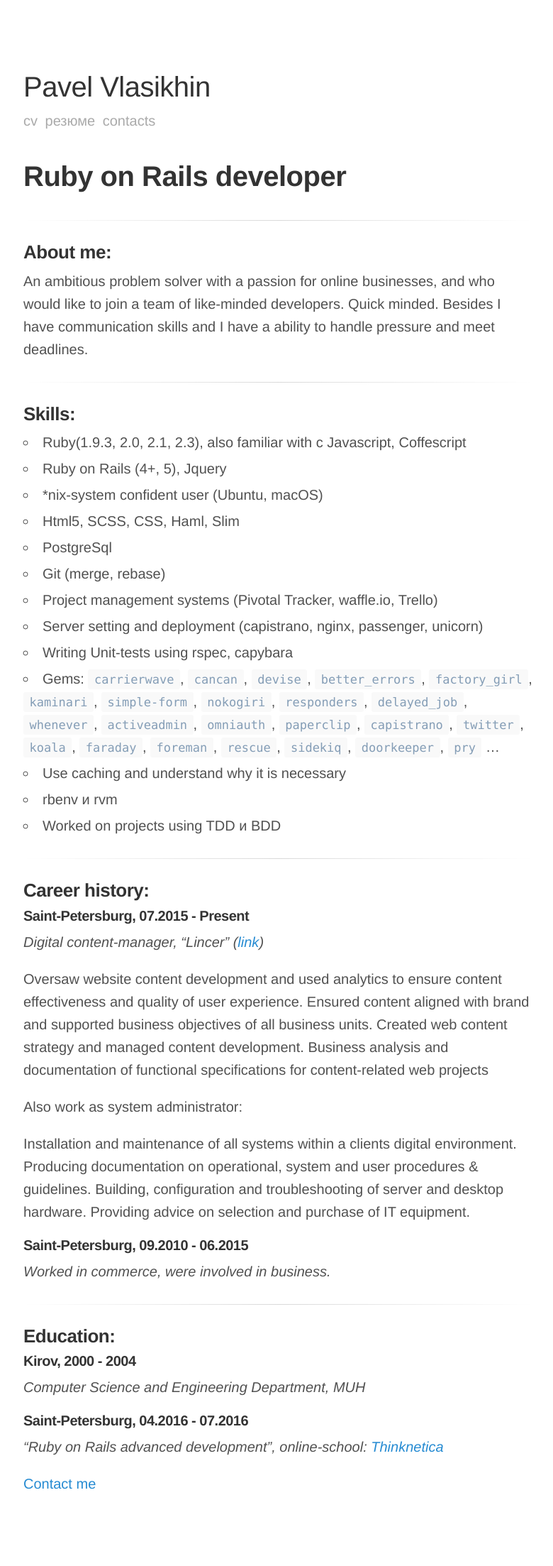
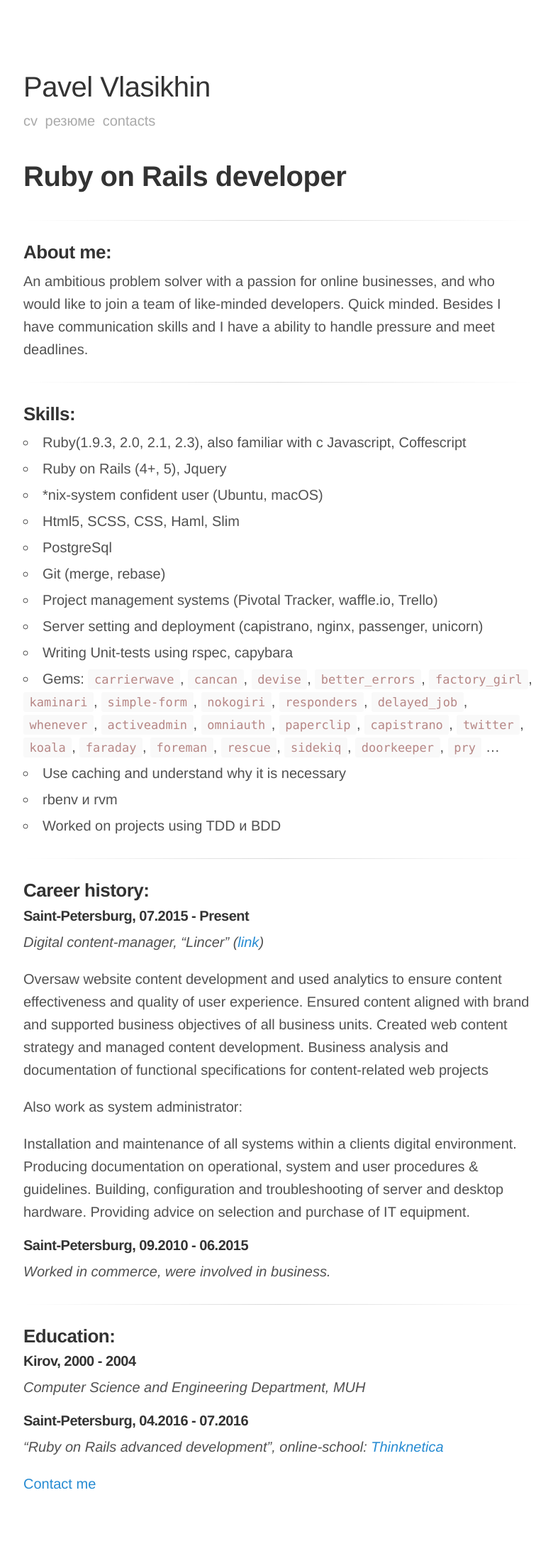
Before and after one commit to vlasikhin/vlasikhin.github.io, a Jekyll site: the page built from eng.md, in a window 1280 px wide. Shown: the whole page at 71% size, without its empty margins (247-1027 px from the left). Built offline with Jekyll 4.4.1, drawn with Linux system fonts in a browser that asks for light colours.

Commit message:
minor styles fix

```diff
--- a/index.html
+++ b/index.html
@@ -11,10 +11,6 @@ layout: default
     {% endfor %}
   </nav>
 </header>
-<!--<p>-->
-  <!--<a href="https://vlasikhin.github.io/eng/"> CV </a> /-->
-  <!--<a href="https://vlasikhin.github.io/rus/"> Резюме </a>-->
-<!--</p>-->
 <hr>
 <h3> Contacts: </h3>
 <address>
--- a/style.scss
+++ b/style.scss
@@ -15,7 +15,6 @@ body {
 
 html {
   font-family: "HelveticaNeue-Light", "Helvetica Neue Light", "Helvetica Neue", Helvetica, Arial, "Lucida Grande", sans-serif;
-  //font-family: "Source Sans Pro", "Helvetica Neue", Helvetica, Arial, sans-serif;
   font-size: 18px;
   font-weight: 300;
   line-height: 1.6;
@@ -126,13 +125,6 @@ ol + h3 {
   margin-top: 1.5rem;
 }
 
-//hr {
-//  border: 0;
-//  border-top: .5px solid #eee;
-//  border-bottom: .5px solid #eee;
-//  margin: 1.5rem auto;
-//}
-
 hr {
   border: 0;
   margin: 1.5rem auto;
@@ -175,7 +167,7 @@ pre {
 code {
   padding: .25em .5em;
   font-size: 85%;
-  color: #849db6;
+  color: #b68685;
   background-color: #f9f9f9;
   border-radius: 3px;
 }
@@ -378,65 +370,3 @@ tbody tr:nth-child(odd) th {
     color: #333;
   }
 }
-//
-//.highlight .hll { background-color: #ffffcc }
-//.highlight .c { color: #999988; font-style: italic } /* Comment */
-//.highlight .err { color: #a61717; background-color: #e3d2d2 } /* Error */
-//.highlight .k { color: #000000; font-weight: bold } /* Keyword */
-//.highlight .o { color: #000000; font-weight: bold } /* Operator */
-//.highlight .cm { color: #999988; font-style: italic } /* Comment.Multiline */
-//.highlight .cp { color: #999999; font-weight: bold; font-style: italic } /* Comment.Preproc */
-//.highlight .c1 { color: #999988; font-style: italic } /* Comment.Single */
-//.highlight .cs { color: #999999; font-weight: bold; font-style: italic } /* Comment.Special */
-//.highlight .gd { color: #000000; background-color: #ffdddd } /* Generic.Deleted */
-//.highlight .ge { color: #000000; font-style: italic } /* Generic.Emph */
-//.highlight .gr { color: #aa0000 } /* Generic.Error */
-//.highlight .gh { color: #999999 } /* Generic.Heading */
-//.highlight .gi { color: #000000; background-color: #ddffdd } /* Generic.Inserted */
-//.highlight .go { color: #888888 } /* Generic.Output */
-//.highlight .gp { color: #555555 } /* Generic.Prompt */
-//.highlight .gs { font-weight: bold } /* Generic.Strong */
-//.highlight .gu { color: #aaaaaa } /* Generic.Subheading */
-//.highlight .gt { color: #aa0000 } /* Generic.Traceback */
-//.highlight .kc { color: #000000; font-weight: bold } /* Keyword.Constant */
-//.highlight .kd { color: #000000; font-weight: bold } /* Keyword.Declaration */
-//.highlight .kn { color: #000000; font-weight: bold } /* Keyword.Namespace */
-//.highlight .kp { color: #000000; font-weight: bold } /* Keyword.Pseudo */
-//.highlight .kr { color: #000000; font-weight: bold } /* Keyword.Reserved */
-//.highlight .kt { color: #445588; font-weight: bold } /* Keyword.Type */
-//.highlight .m { color: #009999 } /* Literal.Number */
-//.highlight .s { color: #d01040 } /* Literal.String */
-//.highlight .na { color: #008080 } /* Name.Attribute */
-//.highlight .nb { color: #0086B3 } /* Name.Builtin */
-//.highlight .nc { color: #445588; font-weight: bold } /* Name.Class */
-//.highlight .no { color: #008080 } /* Name.Constant */
-//.highlight .nd { color: #3c5d5d; font-weight: bold } /* Name.Decorator */
-//.highlight .ni { color: #800080 } /* Name.Entity */
-//.highlight .ne { color: #990000; font-weight: bold } /* Name.Exception */
-//.highlight .nf { color: #990000; font-weight: bold } /* Name.Function */
-//.highlight .nl { color: #990000; font-weight: bold } /* Name.Label */
-//.highlight .nn { color: #555555 } /* Name.Namespace */
-//.highlight .nt { color: #000080 } /* Name.Tag */
-//.highlight .nv { color: #008080 } /* Name.Variable */
-//.highlight .ow { color: #000000; font-weight: bold } /* Operator.Word */
-//.highlight .w { color: #bbbbbb } /* Text.Whitespace */
-//.highlight .mf { color: #009999 } /* Literal.Number.Float */
-//.highlight .mh { color: #009999 } /* Literal.Number.Hex */
-//.highlight .mi { color: #009999 } /* Literal.Number.Integer */
-//.highlight .mo { color: #009999 } /* Literal.Number.Oct */
-//.highlight .sb { color: #d01040 } /* Literal.String.Backtick */
-//.highlight .sc { color: #d01040 } /* Literal.String.Char */
-//.highlight .sd { color: #d01040 } /* Literal.String.Doc */
-//.highlight .s2 { color: #d01040 } /* Literal.String.Double */
-//.highlight .se { color: #d01040 } /* Literal.String.Escape */
-//.highlight .sh { color: #d01040 } /* Literal.String.Heredoc */
-//.highlight .si { color: #d01040 } /* Literal.String.Interpol */
-//.highlight .sx { color: #d01040 } /* Literal.String.Other */
-//.highlight .sr { color: #009926 } /* Literal.String.Regex */
-//.highlight .s1 { color: #d01040 } /* Literal.String.Single */
-//.highlight .ss { color: #990073 } /* Literal.String.Symbol */
-//.highlight .bp { color: #999999 } /* Name.Builtin.Pseudo */
-//.highlight .vc { color: #008080 } /* Name.Variable.Class */
-//.highlight .vg { color: #008080 } /* Name.Variable.Global */
-//.highlight .vi { color: #008080 } /* Name.Variable.Instance */
-//.highlight .il { color: #009999 } /* Literal.Number.Integer.Long */
```
